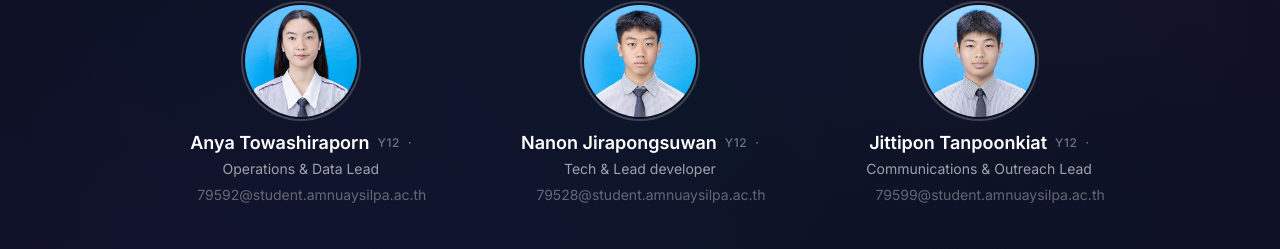
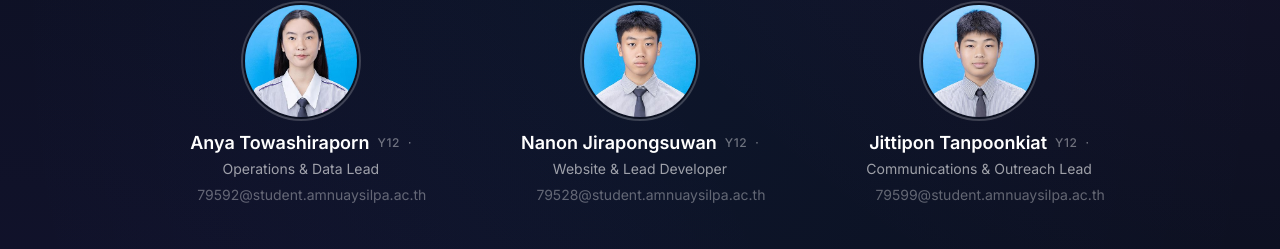
Before and after one commit to nanonCS008/ANSxtra, a Next.js app: page /about in a window 1280 px wide. Shown: the part 834-1083 px from the top of the page. Built offline with nearby package versions, Linux system fonts and the light colour scheme; no server answers.

Commit message:
changed role

```diff
--- a/app/about/page.tsx
+++ b/app/about/page.tsx
@@ -14,7 +14,7 @@ const CREATOR_PHOTOS: Record<string, string> = {
 
 const TEAM = [
   { id: 'eve', name: 'Anya Towashiraporn', role: 'Operations & Data Lead', email: '79592@student.amnuaysilpa.ac.th', photo: CREATOR_PHOTOS.eve },
-  { id: 'nanon', name: 'Nanon Jirapongsuwan', role: 'Tech & Lead developer', email: '79528@student.amnuaysilpa.ac.th', photo: CREATOR_PHOTOS.nanon },
+  { id: 'nanon', name: 'Nanon Jirapongsuwan', role: 'Website & Lead Developer', email: '79528@student.amnuaysilpa.ac.th', photo: CREATOR_PHOTOS.nanon },
   { id: 'teeoff', name: 'Jittipon Tanpoonkiat', role: 'Communications & Outreach Lead', email: '79599@student.amnuaysilpa.ac.th', photo: CREATOR_PHOTOS.teeoff },
 ]
 
```
